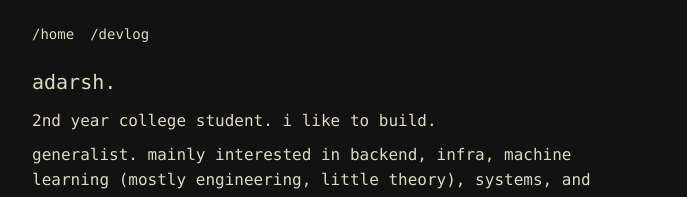
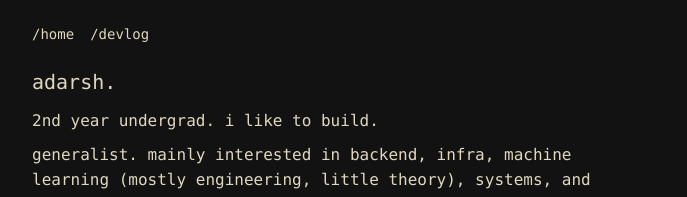
Before and after one commit to axdrsh/www, a Next.js app: page / in a window 1280 px wide. Shown: the top 197 px of the page, without its empty margins (296-983 px from the left). Built offline with nearby package versions, Linux system fonts and the light colour scheme.

Commit message:
Update page.tsx

```diff
--- a/src/app/page.tsx
+++ b/src/app/page.tsx
@@ -8,7 +8,7 @@ export default function Page() {
         <h1 className="text-xl">adarsh.</h1>
 
         <div className="space-y-2 max-w-xl">
-          <p>2nd year college student. i like to build.</p>
+          <p>2nd year undergrad. i like to build.</p>
 
           <p>
             generalist. mainly interested in backend, infra, machine learning (mostly engineering, little theory), systems, and HPC.
```
